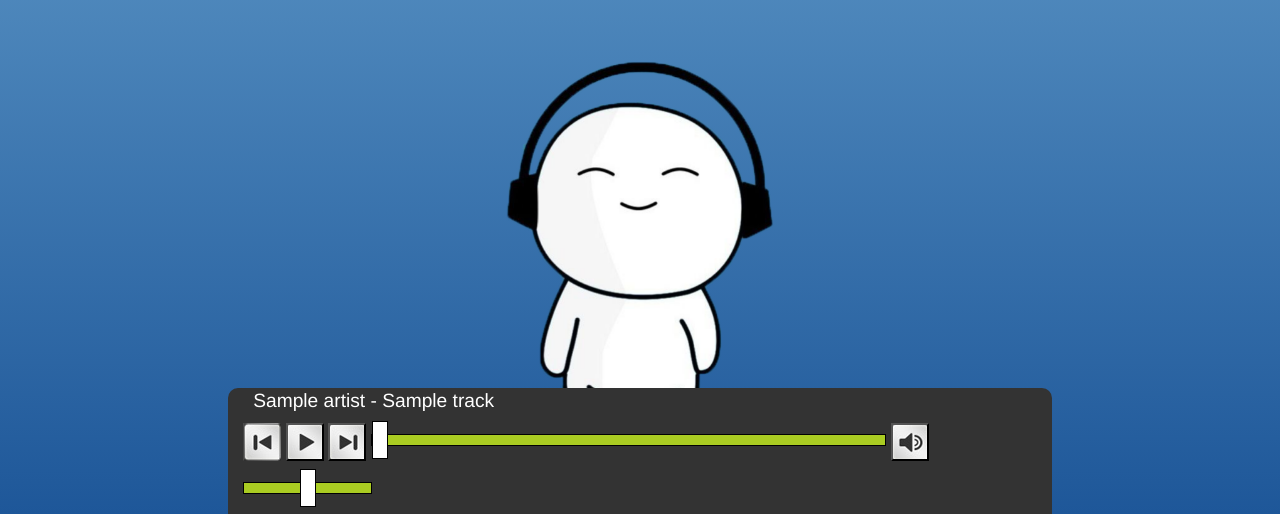
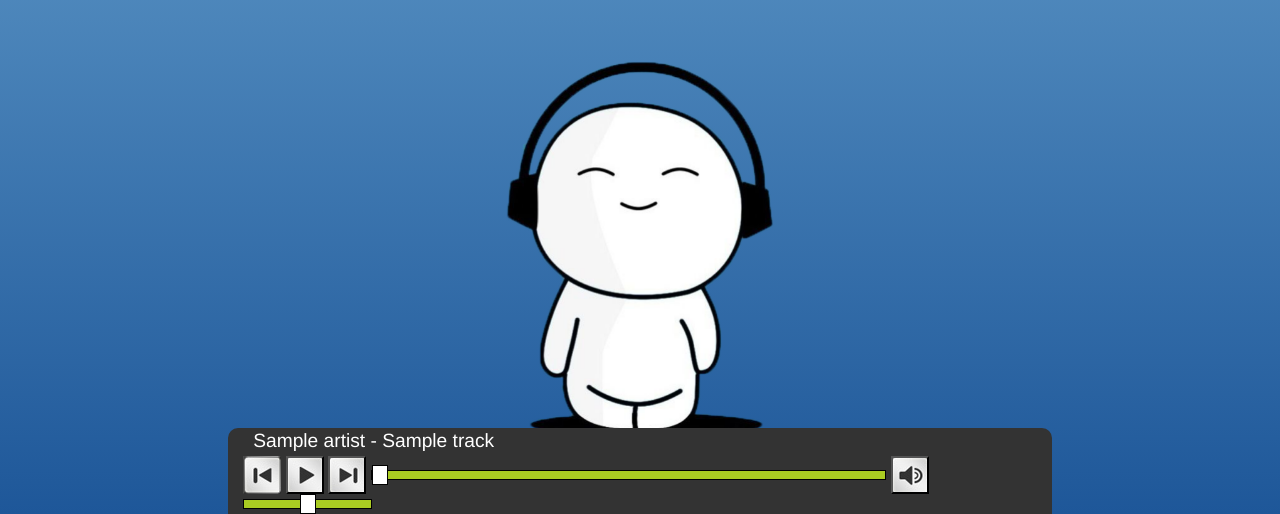
Before and after one commit to dimkonko/VkML-Flask, a Flask app: template templates/profile.html in a window 1280 px wide. Shown: the part 286-800 px from the top of the page. Run offline with Flask 2, Linux system fonts and the light colour scheme; the template is opened without the code that fills it: most values are stand-ins (such as "Sample title", 1, 10 or a date in 2020).

Commit message:
Improved player css and fixed player buttons

```diff
--- a/static/css/player.css
+++ b/static/css/player.css
@@ -57,3 +57,9 @@
 	width: 100%;
 	background-color: #E9ECF0;
 }
+#player_controls > * {
+
+    vertical-align: middle;
+    padding:0px;
+    margin:0px;
+}
--- a/static/css/player_scrubber.css
+++ b/static/css/player_scrubber.css
@@ -1,13 +1,12 @@
 .player_scrubber {
 	-webkit-appearance: none;
-	margin: 18px 0;
 }
 .player_scrubber:focus {
 	outline: none;
 }
 .player_scrubber::-webkit-slider-runnable-track {
 	width: 100%;
-	height: 12px;
+	height: 10px;
 	cursor: pointer;
 	animate: 0.2s;
 	background: #ac2;
@@ -15,33 +14,31 @@
 }
 .player_scrubber::-webkit-slider-thumb {
 	border: 1px solid #000000;
-	height: 38px;
+	height: 20px;
 	width: 16px;
 	background: #ffffff;
 	cursor: pointer;
 	-webkit-appearance: none;
-	margin-top: -14px;
+	margin-top: -6px;
 }
-
 .player_scrubber::-moz-range-track {
 	width: 100%;
-	height: 8.4px;
+	height: 10px;
 	cursor: pointer;
 	animate: 0.2s;
-	background: #3071a9;
+	background: #ac2;
 	border: 0.1px solid #010101;
 }
 .player_scrubber::-moz-range-thumb {
 	border: 1px solid #000000;
-	height: 36px;
+	height: 20px;
 	width: 16px;
-	border-radius: 3px;
 	background: #ffffff;
 	cursor: pointer;
 }
 .player_scrubber::-ms-track {
 	width: 100%;
-	height: 8.4px;
+	height: 10px;
 	cursor: pointer;
 	animate: 0.2s;
 	background: transparent;
@@ -49,30 +46,11 @@
 	border-width: 16px 0;
 	color: transparent;
 }
-.player_scrubber::-ms-fill-lower {
-	background: #2a6495;
-	border: 0.2px solid #010101;
-	border-radius: 2.6px;
-	box-shadow: 1px 1px 1px #000000, 0px 0px 1px #0d0d0d;
-}
-.player_scrubber::-ms-fill-upper {
-	background: #3071a9;
-	border: 0.2px solid #010101;
-	border-radius: 2.6px;
-	box-shadow: 1px 1px 1px #000000, 0px 0px 1px #0d0d0d;
-}
 .player_scrubber::-ms-thumb {
-	box-shadow: 1px 1px 1px #000000, 0px 0px 1px #0d0d0d;
 	border: 1px solid #000000;
-	height: 36px;
+	height: 20px;
 	width: 16px;
 	border-radius: 3px;
 	background: #ffffff;
 	cursor: pointer;
 }
-.player_scrubber:focus::-ms-fill-lower {
-  background: #3071a9;
-}
-.player_scrubber:focus::-ms-fill-upper {
-  background: #367ebd;
-}
--- a/static/js/player.js
+++ b/static/js/player.js
@@ -203,20 +203,18 @@
 	init();
 
 	butPlayerNext.onclick = function() {
+		player.playNext();
+		player.isPlaying = false;
+		console.log("Next: " + player.isPlaying);
+		checkPlayig();
 		checkButStatus();
-		player.playNext();
-		if (!player.isPlaying) {
-			console.log(player.isPlaying);
-			checkPlayig();
-		}
 	}
 
 	butPlayerPrev.onclick = function() {
+		player.playPrev();
+		player.isPlaying = false;
+		checkPlayig();
 		checkButStatus();
-		player.playPrev();
-		if (!player.isPlaying) {
-			checkPlayig();
-		}
 	}
 
 	butPlayerPlay.onclick = function() {
--- a/templates/profile.html
+++ b/templates/profile.html
@@ -15,18 +15,18 @@
 	<a class="btn" href="/logout">Logout</a>
 </div>
 <div class="player_wrapp">
-	<!-- <div class="player_div"> -->
-		<div id="player_title" class="player_track"></div>
+	<div id="player_title" class="player_track"></div>
+	<div id="player_controls">
 		<input id="player_prev" class="player_button player_prev" type="button" disabled="true" />
 		<input id="player_play" class="player_button player_play" type="button" />
 		<input id="player_next" class="player_button player_next" type="button" />
 		<input id="player_range" class="player_scrubber" type="range" min="0" max="100" step="1" value="0" />
 		<input id="player_volume" class="player_button player_volume" type="button" />
 		<input id="player_volume_range" class="player_scrubber" type="range" min="0" max="100" step="1" />
-		<audio id="player"preload="none">
-			Your browser doesn't support this player :(
-		</audio>
-	<!-- </div> -->
+	</div>
+	<audio id="player"preload="none">
+		Your browser doesn't support this player :(
+	</audio>
 </div>
 <div class="wrapper">
 	<ul id="track_list" class="track_list">
```
